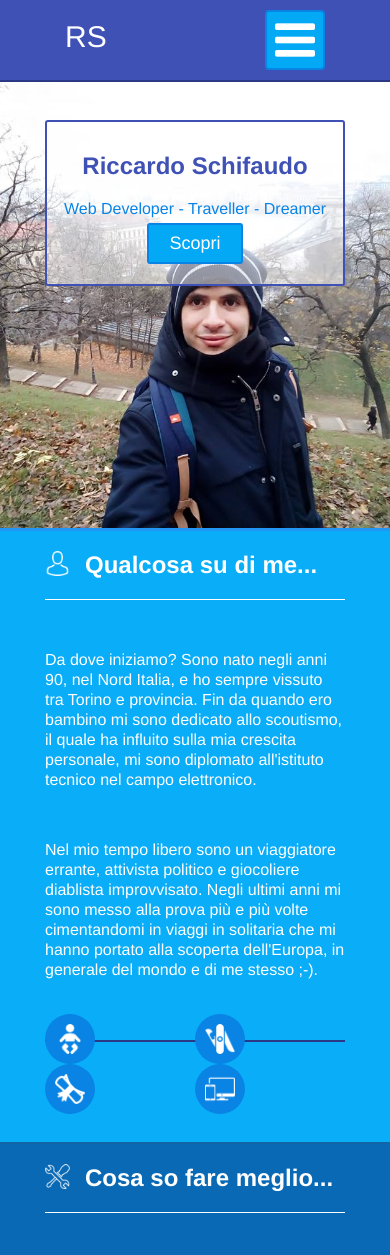
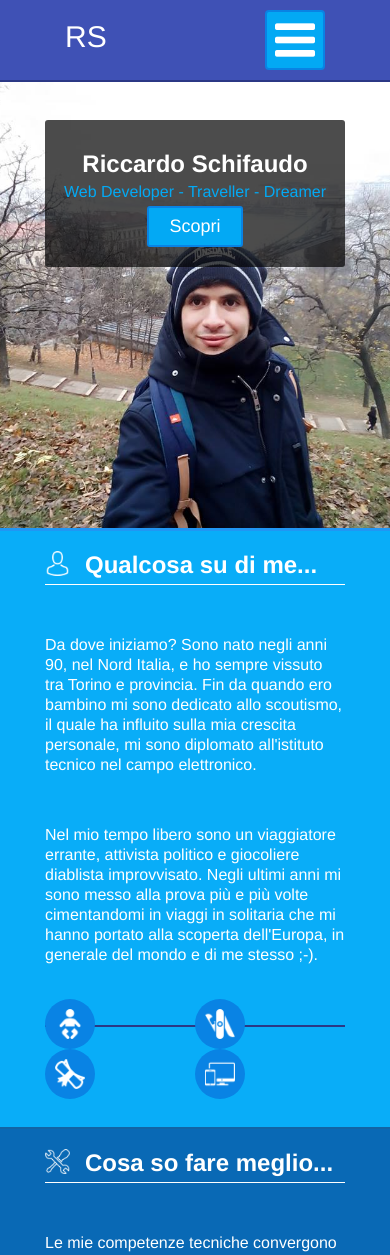
Before and after one commit to RiccardoSchifaudo94/schiri_site, a PHP site: page / in a window 390 px wide. Shown: the top 1255 px of the page. Run offline with PHP 8.4, Linux system fonts and the light colour scheme.

Commit message:
fix welcome responsive

```diff
--- a/css/media.css
+++ b/css/media.css
@@ -3,6 +3,13 @@
 	.schiri_container{
 		max-width: 600px;
 	}
+	.schiri_content h1 {
+    	padding-top: 50px;
+    }
+    .schiri_welcome_box h1{
+    	padding-top:0px;
+    	margin-bottom:0px;
+    }
 	.schiri_bkg_1{
 		background-size:cover;
 		background-image: url("../img/riccardo.jpg");
@@ -62,18 +69,17 @@
 		padding-bottom:15px;
 	}
 	.schiri_welcome_box {
-		margin-top:0px;
-		text-align:center;
-		font-family:Arial;
-		padding:10px 0px 20px;
-		border:2px solid #3F51B5;
-		border-radius:3px;
-		background-color:rgba(255,255,255,0.5);
+		margin-top: 0px;
+	    text-align: center;
+	    font-family: Arial;
+	    padding: 10px 0px 20px;
+	    border-radius: 3px;
+	    background-color: rgba(0, 0, 0, 0.7);
 	}
 	.schiri_welcome_box h1{
 		max-width:300px;
-		color:#3f51b5;
-		margin-bottom: 0px;
+		color: #ffffff;
+    	margin-bottom: 0px;
 	}
 	.schiri_container h1 img{
 		max-width:25px;
@@ -83,14 +89,16 @@
 		padding:40px;
 	}
 	.schiri_content h1{
-		font-size:24px;
-		padding-top:20px;
-		max-width: 300px;
+		font-size: 24px;
+	    padding-top: 20px;
+	    max-width: 300px;
+	    padding-bottom: 5px;
 	}
 	.schiri_welcome_box h4{
-		font-size:16px;
-		font-weight:400;
-		color:#0983e4;
+		font-size: 16px;
+	    font-weight: 400;
+	    color: #03A9F4;
+	    margin-top: 0px;
 	}
 	.schiri_content p{
 		font-size:16px;
```
